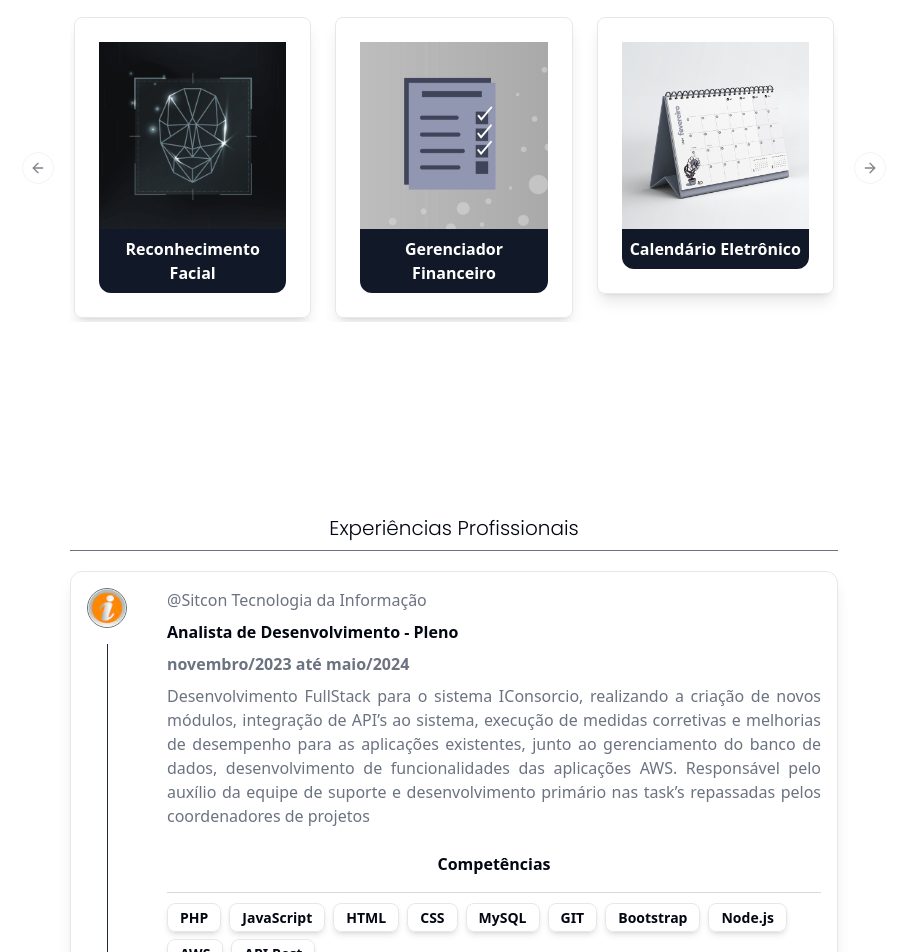
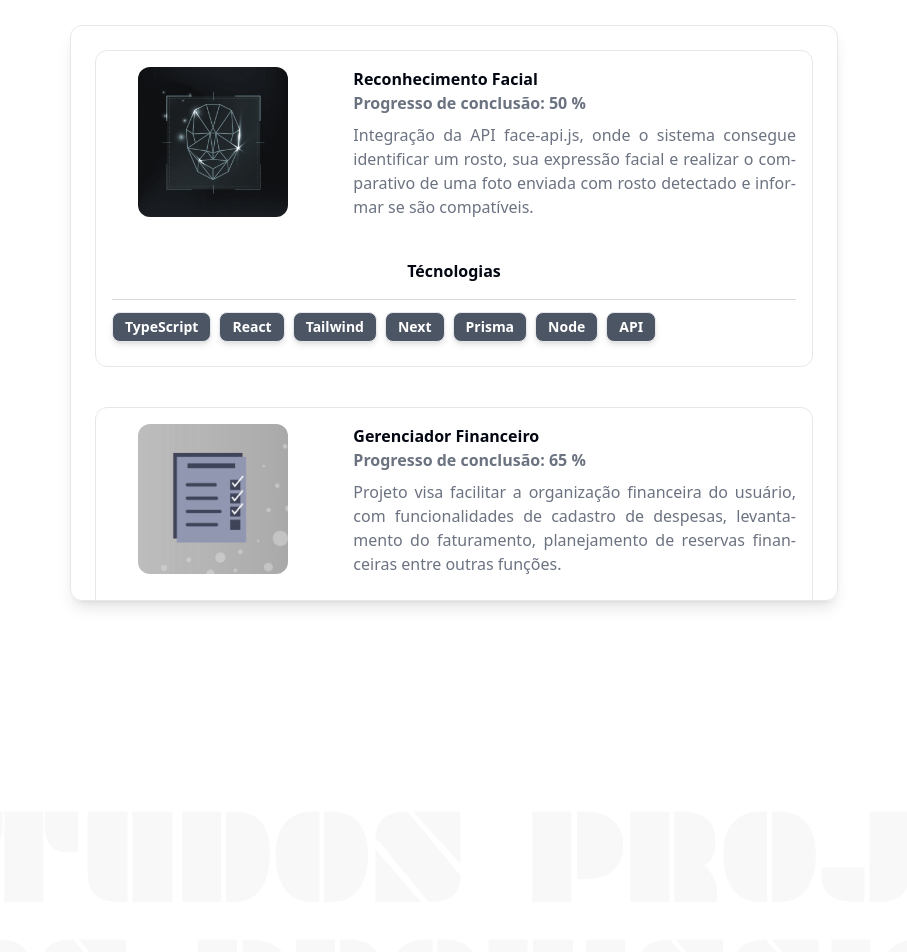
Before and after one commit to taynanhott/portfolio, a Next.js app: page /home in a window 1280 px wide. Shown: the part 960-1912 px from the top of the page, without its empty margins (186-1093 px from the left). Built offline with nearby package versions, Linux system fonts and the light colour scheme.

Commit message:
redesign of the project module

```diff
--- a/src/app/home/page.tsx
+++ b/src/app/home/page.tsx
@@ -2,8 +2,9 @@
 
 import { Title } from '@/components/Html/Body/Title/title';
 import Presentation from '@/components/Html/Body/Presentation/presentation';
-import { CarouselPlugin } from '@/components/Resources/Carrousel/carrousel';
 import Experience from '@/components/Html/Body/Experience/experience';
+import Project from '@/components/Html/Body/Project/project';
+import ParallaxText from '@/components/Resources/LabelAnimate/animate';
 
 export default function Home() {
 
@@ -13,12 +14,11 @@ export default function Home() {
       <Presentation />
       <section>
         <div className="items-center mt-12 md:mt-24 lg:mt-48">
-          <div className="flex justify-center text-xl max-w-3xl mx-auto font-poppins text-center pointer-events-none border-b border-gray-500 border-current">
-            <h1>Projetos Pessoais</h1>
-          </div>
-          <div className="flex mt-5 ml-20 mr-20 justify-center">
-            <CarouselPlugin />
-          </div>
+          <Project />
+        </div>
+        <div className="relative pointer-events-none  mt-12 md:mt-24 lg:mt-48">
+          <ParallaxText baseVelocity={-5}>ESTUDOS PROJETOS ESTUDOS PROJETOS</ParallaxText>
+          <ParallaxText baseVelocity={5}>EXPERIENCIAS PROFISSIONAIS EXPERIENCIAS PROFISSIONAIS</ParallaxText>
         </div>
         <div className="max-w-3xl mx-auto flex gap-10 md:gap-4 lg:gap-16 flex-col md:flex-row mt-12 md:mt-24 lg:mt-48">
           <div className="flex flex-col">
--- a/src/components/Html/Body/Experience/experience.tsx
+++ b/src/components/Html/Body/Experience/experience.tsx
@@ -25,7 +25,7 @@ const cards: Props[] = [
                 equipe de suporte e desenvolvimento primário nas task’s repassadas pelos coordenadores de projetos`,
         datain: "novembro/2023",
         dataout: "maio/2024",
-        tech: [`PHP`, `JavaScript`, `HTML`, `CSS`, `MySQL`, `GIT`, `Bootstrap`, `Node.js`, `AWS`, `API Rest`],
+        tech: [`PHP`, `JavaScript`, `HTML`, `CSS`, `MySQL`, `GitHub`, `Bootstrap`, `Node.js`, `AWS`, `API Rest`],
     },
     {
         icon: "/image/sitcon.jpg",
@@ -59,7 +59,7 @@ function Card({ cards }) {
                     className="mb-12 backdrop-blur-sm rounded-xl border shadow-lg p-4"
                     initial={{ opacity: 0, y: 50 }}
                     whileInView={{ opacity: 1, y: 0 }}
-                    exit={{ opacity: 0, y: 50 }}
+                    exit={{ opacity: 1, y: 0 }}
                     transition={{ duration: 0.5 }}
                 >
                     <div className="lg:grid grid-cols-[40px,1fr] gap-4 md:gap-10">
@@ -96,7 +96,7 @@ function Card({ cards }) {
                                         key={`tech-${index}`}
                                         whileInView={{ opacity: 1, scale: 1 }}
                                         initial={{ opacity: 0, scale: 0 }}
-                                        exit={{ opacity: 0, scale: 0 }}
+                                        exit={{ opacity: 1, scale: 1 }}
                                         transition={{ duration: 0.5, delay: index * 0.1 }}
                                     >
                                         <span className="backdrop-blur-xl border rounded-lg font-bold shadow-md p-4 text-sm py-1 px-3">{attribute}</span>
--- a/src/components/Html/Body/Presentation/presentation.tsx
+++ b/src/components/Html/Body/Presentation/presentation.tsx
@@ -50,13 +50,7 @@ function Icon({ tecnologias }: IconProps) {
 
 export default function Presentation() {
     return (
-        <motion.div
-            initial={{ opacity: 0 }}
-            whileInView={{ opacity: 1, x: 0 }}
-            exit={{ opacity: 0, x: -100 }}
-            transition={{ duration: 1 }}
-        >
-            <div className="max-w-3xl mx-auto backdrop-blur-sm rounded-xl border shadow-lg mt-8 lg:mt-12 grid grid-cols-1 lg:grid-cols-2 p-6 items-center">
+        <div className="max-w-3xl mx-auto backdrop-blur-sm rounded-xl border shadow-lg p-6 mt-8 lg:mt-12 grid grid-cols-1 lg:grid-cols-2 items-center">
             <div className="flex justify-center">
                 <div className="mr-5 w-40 md:w-48 lg:w-96">
                     <Image
@@ -77,6 +71,5 @@ export default function Presentation() {
                 </div>
             </div>
         </div>
-        </motion.div >
     )
 }
--- /dev/null
+++ b/src/components/Html/Body/Project/project.tsx
@@ -0,0 +1,90 @@
+import Image from "next/image";
+
+const components: { index: number; title: string; image: string; href: string; progress: number; text: string; tech: string[]; }[] = [
+
+    {
+        index: 0,
+        title: "Reconhecimento Facial",
+        image: "/image/reconhecimento.jpg",
+        href: "https://facial.taynan.dev",
+        progress: 50,
+        text: `Integração da API face-api.js, onde o sistema consegue identificar um rosto, sua expressão facial e realizar o comparativo de uma foto enviada com rosto detectado e informar se são compatíveis.`,
+        tech: ['TypeScript', 'React', `Tailwind`, `Next`, `Prisma`, `Node`, `API`],
+    },
+    {
+        index: 1,
+        title: "Gerenciador Financeiro",
+        image: "/image/todolist.jpg",
+        href: "https://financial.taynan.dev",
+        progress: 65,
+        text: `Projeto visa facilitar a organização financeira do usuário, com funcionalidades de cadastro de despesas, levantamento do faturamento, planejamento de reservas financeiras entre outras funções.`,
+        tech: ['React', 'TypeScript', `Tailwind`, `Prisma`, `Next`, `Node`],
+    },
+    {
+        index: 2,
+        title: "Calendário Eletrônico",
+        image: "/image/calendario.jpg",
+        href: "https://calendar.taynan.dev",
+        progress: 25,
+        text: 'Construção de um calendário eletrônico permitindo montar uma agenda de itens através de suas funcionalidades',
+        tech: ['TypeScript', `Tailwind`, `API`, `Next`, `Prisma`, 'React', `Node`],
+    }
+]
+
+function CardProject({ components }) {
+    const listCard = components.map((component: any) => {
+        return (
+            <div key={component.index} className={component.index != 0 ? `mt-10 p-4 border rounded-xl` : `p-4 border rounded-xl`}>
+
+                <a href={component.href}
+                    target="_blank"
+                    rel="noreferrer"
+                >
+                    <div className="lg:grid grid-cols-6 gap-4 md:gap-10">
+                        <div className="flex flex-col items-center col-span-2">
+                            <div className="">
+                                <Image
+                                    width="150"
+                                    height="150"
+                                    decoding="async"
+                                    className="rounded-xl"
+                                    src={component.image}
+                                    alt=""
+                                />
+                            </div>
+                        </div>
+                        <div className="col-span-4 pt-4 lg:pt-0">
+                            <h1 className="font-bold">{component.title}</h1>
+                            <div className="flex flex-col gap-2 text-sm sm:text-base text-left">
+                                <h4 className="font-bold text-gray-500">Progresso de conclusão: {component.progress} %</h4>
+                                <p className="text-gray-500 text-justify hyphens-auto">{component.text}</p>
+                            </div>
+                        </div>
+                        <div className="col-span-6 pt-4 lg:pt-0">
+                            <p className=" mb-3 text-center font-semibold">Técnologias<div className="w-full border-b border-current opacity-15 p-2"></div></p>
+                            <div className="flex gap-x-2 gap-y-2 flex-wrap mb-2">
+                                {component.tech.map((attribute: string, index: number) => (
+                                    <span className="backdrop-blur-xl text-white bg-gray-600 border rounded-lg font-bold shadow-md p-4 text-sm py-1 px-3">{attribute}</span>
+                                ))}
+                            </div>
+                        </div>
+                    </div>
+                </a>
+            </div >
+        )
+    })
+    return listCard;
+}
+
+export default function Project() {
+    return (
+        <div className="max-w-3xl mx-auto ">
+            <div className="flex justify-center text-xl font-poppins text-center pointer-events-none border-b border-gray-500 border-current">
+                <h1>Projetos Pessoais</h1>
+            </div>
+            <div className="flex mt-8 flex-col items-center max-h-[36rem] overflow-y-auto  backdrop-blur-sm rounded-xl border shadow-lg p-6 " style={{ overflowY: 'auto', scrollbarWidth: 'thin' }}>
+                <CardProject components={components} />
+            </div>
+        </div>
+    )
+}
--- a/src/components/Html/Footer/footer.tsx
+++ b/src/components/Html/Footer/footer.tsx
@@ -5,8 +5,6 @@ import ParallaxText from '@/components/Resources/LabelAnimate/animate';
 export function Footer() {
     return (
         <div className="relative mb-12 pointer-events-none">
-            <ParallaxText baseVelocity={5}>CONHECIMENTOS ESTUDOS CONHECIMENTOS ESTUDOS</ParallaxText>
-            <ParallaxText baseVelocity={-5}>EXPERIÊNCIAS PROJETOS EXPERIENCIAS PROJETOS</ParallaxText>
         </div>
     );
 }
--- a/src/components/Resources/LabelAnimate/animate.tsx
+++ b/src/components/Resources/LabelAnimate/animate.tsx
@@ -45,7 +45,7 @@ export default function ParallaxText({ children, baseVelocity = 100 }: ParallaxP
     });
 
     return (
-        <div className="parallax font-plaster font-semibold not-italic text-center text-7xl lg:text-9xl mx-auto text-nowrap overflow-hidden opacity-[3%] antialiased">
+        <div className="parallax font-plaster font-semibold not-italic text-center text-6xl lg:text-9xl mx-auto text-nowrap overflow-hidden opacity-[3%] antialiased">
             <motion.div className="scroller" style={{ x }}>
                 <span>{children} </span>
                 <span>{children} </span>
```
Lines whose indentation alone changed are shown as unchanged.
